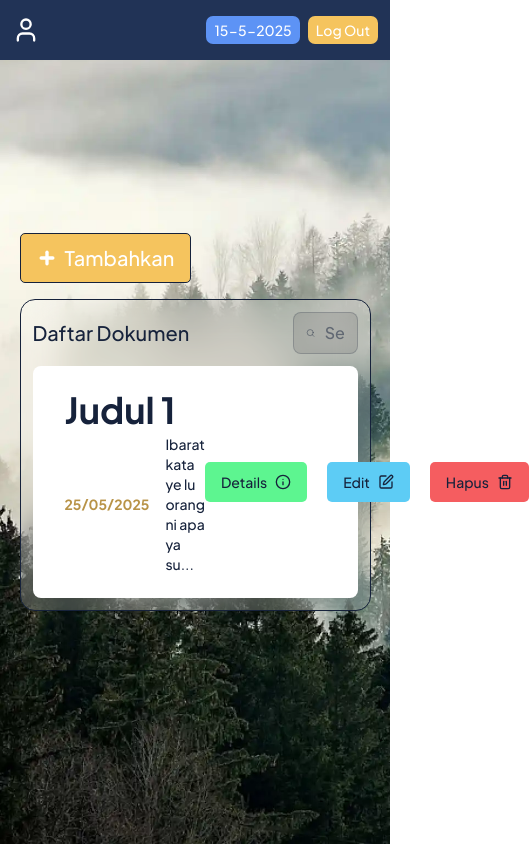
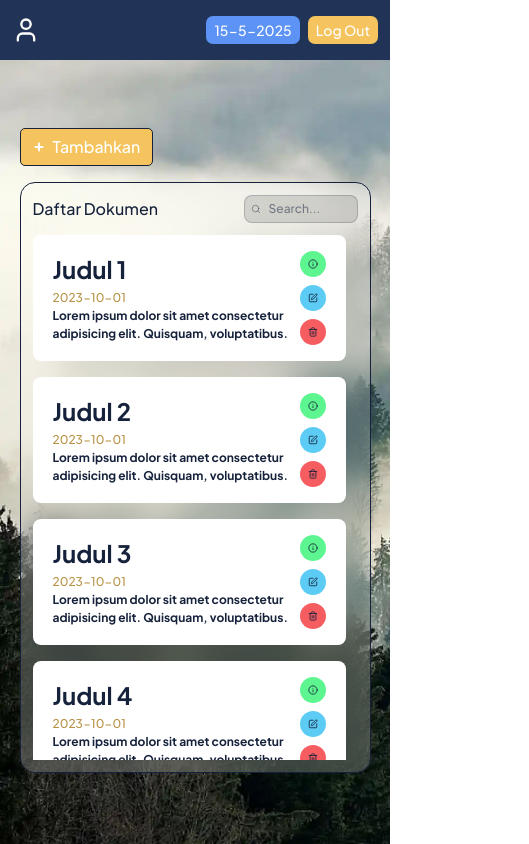
Before and after one commit to mie-intel/tbd-supabase, a Next.js app: page /dashboard in a window 390 px wide. Shown: the whole page, 529 px wide, since content can reach past the window. Built offline with nearby package versions, Linux system fonts and the light colour scheme; no server answers; the database is empty.

Commit message:
feat(dashboard): Clear Responsive Dashboard

```diff
--- a/app/(main)/dashboard/page.jsx
+++ b/app/(main)/dashboard/page.jsx
@@ -17,6 +17,51 @@ const Notes = ({ id, isi }) => {
   );
 };
 
+const test = [
+  {
+    id: 1,
+    title: "Judul 1",
+    isi: "Lorem ipsum dolor sit amet consectetur adipisicing elit. Quisquam, voluptatibus.",
+    createdAt: "2023-10-01",
+    viewDoc: "25/05/2025",
+  },
+  {
+    id: 2,
+    title: "Judul 2",
+    isi: "Lorem ipsum dolor sit amet consectetur adipisicing elit. Quisquam, voluptatibus.",
+    createdAt: "2023-10-01",
+    viewDoc: "25/05/2025",
+  },
+  {
+    id: 3,
+    title: "Judul 3",
+    isi: "Lorem ipsum dolor sit amet consectetur adipisicing elit. Quisquam, voluptatibus.",
+    createdAt: "2023-10-01",
+    viewDoc: "25/05/2025",
+  },
+  {
+    id: 4,
+    title: "Judul 4",
+    isi: "Lorem ipsum dolor sit amet consectetur adipisicing elit. Quisquam, voluptatibus.",
+    createdAt: "2023-10-01",
+    viewDoc: "25/05/2025",
+  },
+  {
+    id: 5,
+    title: "Judul 5",
+    isi: "Lorem ipsum dolor sit amet consectetur adipisicing elit. Quisquam, voluptatibus.",
+    createdAt: "2023-10-01",
+    viewDoc: "25/05/2025",
+  },
+  {
+    id: 6,
+    title: "Judul 6",
+    isi: "Lorem ipsum dolor sit amet consectetur adipisicing elit. Quisquam, voluptatibus.",
+    createdAt: "2023-10-01",
+    viewDoc: "25/05/2025",
+  },
+]
+
 export default async function Home() {
   // let { data, error } = await supabase.from("notes").select("*");
   // const data = await ambilNotes("*");
@@ -27,21 +72,28 @@ export default async function Home() {
   console.log("data", data);
   return (
     <>
-      <div className="relatify-ceactive justify-center w-full h-full flex flex-col items-center gap-4">
+      <div className="relatify-ceactive justify-center w-full h-full flex flex-col items-center gap-4 pt-14">
         <div className="flex w-[90%] items-start justify-between">
           <ButtonAdd className="">Tambahkan</ButtonAdd>
         </div>
-        <div className="relative flex flex-col gap-[12px] w-[90%] bg-white/20 backdrop-blur-lg rounded-[15px] border-[1.5px] px-3 py-3 border-[#16223B]">
+        <div className="relative flex flex-col gap-[12px] w-[90%] h-[75%] bg-white/20 backdrop-blur-lg rounded-[15px] border-[1.5px] px-3 py-3 border-[#16223B]">
           {/* Search Box */}
           <div className="flex w-full justify-between items-center">
-            <span className="font-eudoxus-medium text-xl text-[#16223B]">
+            <span className="font-eudoxus-medium text-md md:text-xl text-[#16223B]">
               Daftar Dokumen
             </span>
             <SearchBox></SearchBox>
           </div>
           {/* Dasboard Item */}
-          <div>
-            <DashboardItem title="Judul 1" viewDoc="25/05/2025" createdAt="Ibarat kata ye lu orang ni apa ya su..."></DashboardItem>
+          <div className="flex flex-col gap-4 overflow-y-auto pr-3 scrollbar-thin scrollbar-thumb-[#16223B]/70 scrollbar-track-[#16223B]/20 scrollbar-thumb-rounded-full scrollbar-track-rounded-full">
+            {test.map((item) => (
+              <DashboardItem
+                key={item.id}
+                title={item.title}
+                createdAt={item.createdAt}
+                viewDoc={item.isi}
+              ></DashboardItem>
+            ))}
           </div>
         </div>
       </div>
--- a/components/ButtonAddDoc.js
+++ b/components/ButtonAddDoc.js
@@ -7,12 +7,12 @@ export default function ButtonAddDoc({ children, className, ...props }) {
     <button
       type="button"
       className={cn(
-        "font-eudoxus-medium bg: flex items-center gap-[8px] rounded-[5px] border-1 border-[#16223B] bg-[#F5C45E] px-4 py-2.5 text-xl text-white",
+        "font-eudoxus-medium text-md flex cursor-pointer items-center gap-[8px] rounded-[5px] border-1 border-[#16223B] bg-[#F5C45E] px-3 py-1.5 text-white duration-300 ease-in-out hover:bg-[#DDB155] sm:px-4 sm:py-2.5 sm:text-xl",
         className,
       )}
       {...props}
     >
-      <Plus className="h-5 w-5" strokeWidth={4} />
+      <Plus className="h-3 w-3 duration-300 ease-in-out sm:h-5 sm:w-5" strokeWidth={4} />
       {children}
     </button>
   );
--- a/components/DashboardItem.js
+++ b/components/DashboardItem.js
@@ -6,39 +6,60 @@ export default function DashboardItem({ title, viewDoc, createdAt, className, ..
   return (
     <div
       className={cn(
-        "flex w-full items-center justify-between rounded-[8px] bg-white px-8 py-6",
+        "flex w-full items-center justify-between rounded-[8px] bg-white px-5 py-4 duration-300 ease-in-out hover:shadow-lg md:px-8 md:py-6",
         className,
       )}
       {...props}
     >
       <div className="flex flex-col gap-[4px]">
-        <h1 className="font-eudoxus-bold text-4xl text-[#16223B]">{title}</h1>
-        <div className="flex items-center gap-[16px]">
-          <p className="font-eudoxus-bold text-sm text-[#B89347]">{viewDoc}</p>
-          <p className="font-eudoxus-medium text-sm text-[#16223B]">{createdAt}</p>
+        <h1 className="font-eudoxus-bold text-start text-2xl text-[#16223B] duration-300 ease-in-out sm:text-3xl md:text-4xl">
+          {title}
+        </h1>
+        <div className="item-start g ap-[4px] flex flex-col duration-300 ease-in-out md:flex-row md:items-center md:gap-[16px]">
+          <p className="font-eudoxus-medium text-[12px] text-[#B89347] duration-300 ease-in-out sm:text-sm">
+            {createdAt}
+          </p>
+          <p className="font-eudoxus-bold text-[12px] text-[#16223B] duration-300 ease-in-out sm:text-sm">
+            {viewDoc}
+          </p>
         </div>
       </div>
-      <div className="flex items-center gap-[20px]">
+      <div className="flex flex-col items-center gap-2 duration-300 ease-in-out md:flex-row md:gap-[20px]">
         <button
           type="button"
-          className="flex items-center gap-[8px] rounded-[5px] bg-[#5DF590] px-4 py-2.5 text-xl text-white"
+          className="flex cursor-pointer items-center gap-[8px] rounded-full bg-[#5DF590] p-2 text-xl text-white duration-300 ease-in-out hover:bg-[#4FD07B] md:rounded-[5px] md:px-4 md:py-2.5"
         >
-          <span className="font-eudoxus-medium text-sm text-[#16223B]">Details</span>
-          <Info className="h-4 w-4 text-[#16223B]" strokeWidth={2} />
+          <span className="font-eudoxus-medium hidden text-sm text-[#16223B] duration-300 ease-in-out md:inline">
+            Details
+          </span>
+          <Info
+            className="h-2.5 w-2.5 text-[#16223B] duration-300 ease-in-out sm:h-4 sm:w-4"
+            strokeWidth={2}
+          />
         </button>
         <button
           type="button"
-          className="flex items-center gap-[8px] rounded-[5px] bg-[#5DCCF5] px-4 py-2.5 text-xl text-white"
+          className="flex cursor-pointer items-center gap-[8px] rounded-full bg-[#5DCCF5] p-2 text-xl text-white duration-300 ease-in-out hover:bg-[#4FAED0] md:rounded-[5px] md:px-4 md:py-2.5"
         >
-          <span className="font-eudoxus-medium text-sm text-[#16223B]">Edit</span>
-          <SquarePen className="h-4 w-4 text-[#16223B]" strokeWidth={2} />
+          <span className="font-eudoxus-medium hidden text-sm text-[#16223B] duration-300 ease-in-out md:inline">
+            Edit
+          </span>
+          <SquarePen
+            className="h-2.5 w-2.5 text-[#16223B] duration-300 ease-in-out sm:h-4 sm:w-4"
+            strokeWidth={2}
+          />
         </button>
         <button
           type="button"
-          className="flex items-center gap-[8px] rounded-[5px] bg-[#F55D60] px-4 py-2.5 text-xl text-white"
+          className="flex cursor-pointer items-center gap-[8px] rounded-full bg-[#F55D60] p-2 text-xl text-white duration-300 ease-in-out hover:bg-[#D04F52] md:rounded-[5px] md:px-4 md:py-2.5"
         >
-          <span className="font-eudoxus-medium text-sm text-[#16223B]">Hapus</span>
-          <Trash2 className="h-4 w-4 text-[#16223B]" strokeWidth={2} />
+          <span className="font-eudoxus-medium hidden text-sm text-[#16223B] duration-300 ease-in-out md:inline">
+            Hapus
+          </span>
+          <Trash2
+            className="h-2.5 w-2.5 text-[#16223B] duration-300 ease-in-out sm:h-4 sm:w-4"
+            strokeWidth={2}
+          />
         </button>
       </div>
     </div>
--- a/components/SearchBox.js
+++ b/components/SearchBox.js
@@ -4,12 +4,12 @@ import { Search } from "lucide-react";
 
 export default function SearchBox({ className, ...props }) {
   return (
-    <div className="flex w-[20%] items-center gap-[6px] rounded-[8px] border-[1.5px] border-[#16223B]/20 bg-[#505050]/20 px-3 py-2 backdrop-blur-xl">
-      <Search className="mr-1 h-4.5 w-4.5 text-[#16223B]/50" />
+    <div className="flex w-[35%] items-center gap-[4px] rounded-[8px] border-[1.5px] border-[#16223B]/20 bg-[#505050]/20 px-1.5 py-1 backdrop-blur-xl duration-300 ease-in-out hover:shadow-lg md:w-[40%] md:px-3 md:py-2 xl:w-[30%] 2xl:w-[20%]">
+      <Search className="mr-1 h-3 w-3 text-[#16223B]/50 duration-300 ease-in-out md:h-4.5 md:w-4.5" />
       <input
         type="text"
         placeholder="Search..."
-        className="font-eudoxus-medium w-full rounded-[5px] text-[#16223B] placeholder-[#16223B]/50 focus:outline-none"
+        className="font-eudoxus-medium md:text-md w-full rounded-[5px] text-[12px] text-[#16223B] placeholder-[#16223B]/50 duration-300 ease-in-out focus:outline-none lg:text-lg xl:text-xl"
       />
     </div>
   );
--- a/package.json
+++ b/package.json
@@ -20,7 +20,8 @@
     "next": "latest",
     "next-themes": "^0.4.3",
     "react": "19.0.0",
-    "react-dom": "19.0.0"
+    "react-dom": "19.0.0",
+    "tailwind-scrollbar": "^4.0.2"
   },
   "devDependencies": {
     "@eslint/eslintrc": "^3.3.1",
--- a/tailwind.config.ts
+++ b/tailwind.config.ts
@@ -46,7 +46,7 @@ const config = {
       },
     },
   },
-  plugins: [require("tailwindcss-animate")],
+  plugins: [require("tailwindcss-animate"), require('tailwind-scrollbar')],
 };
 
 export default config;
```
